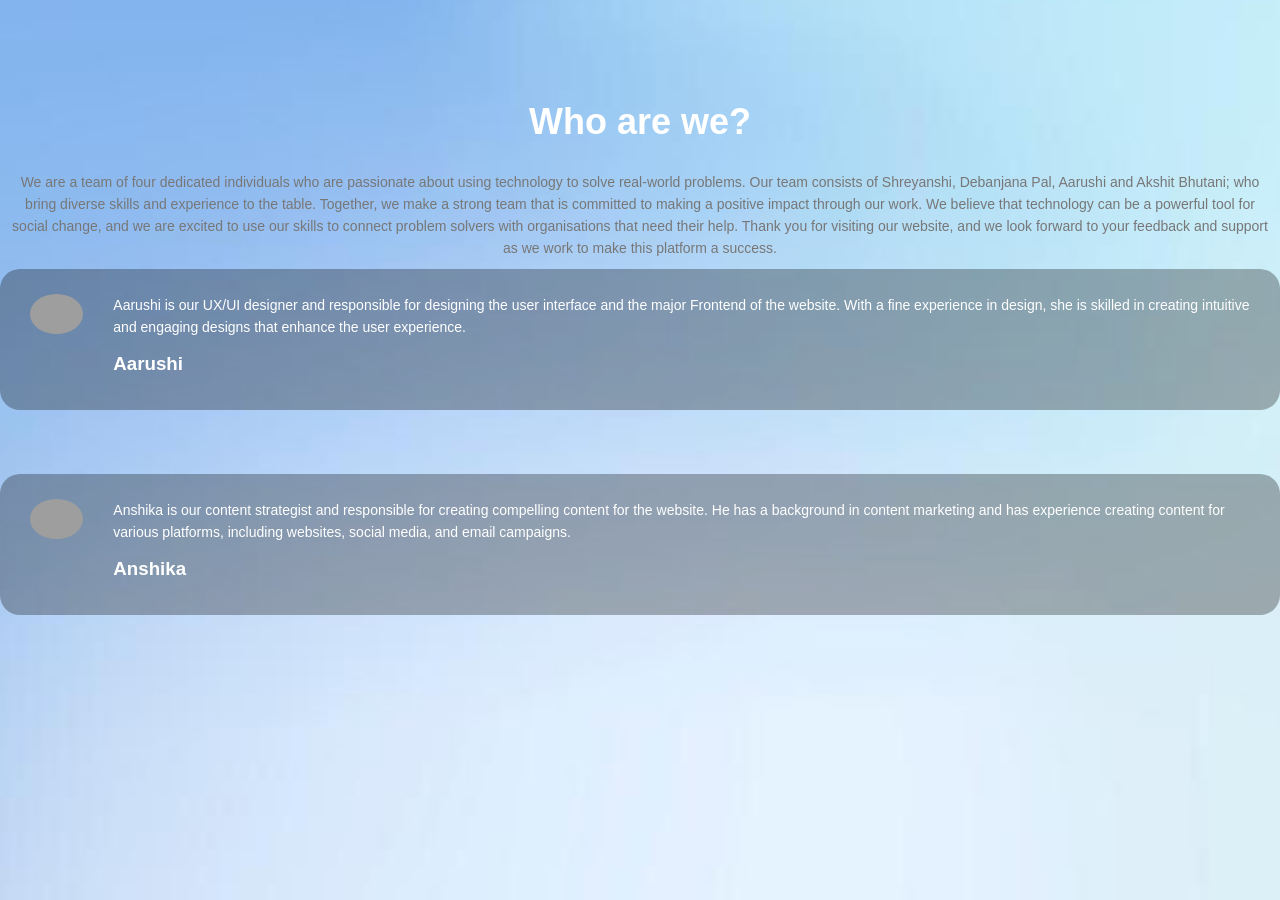
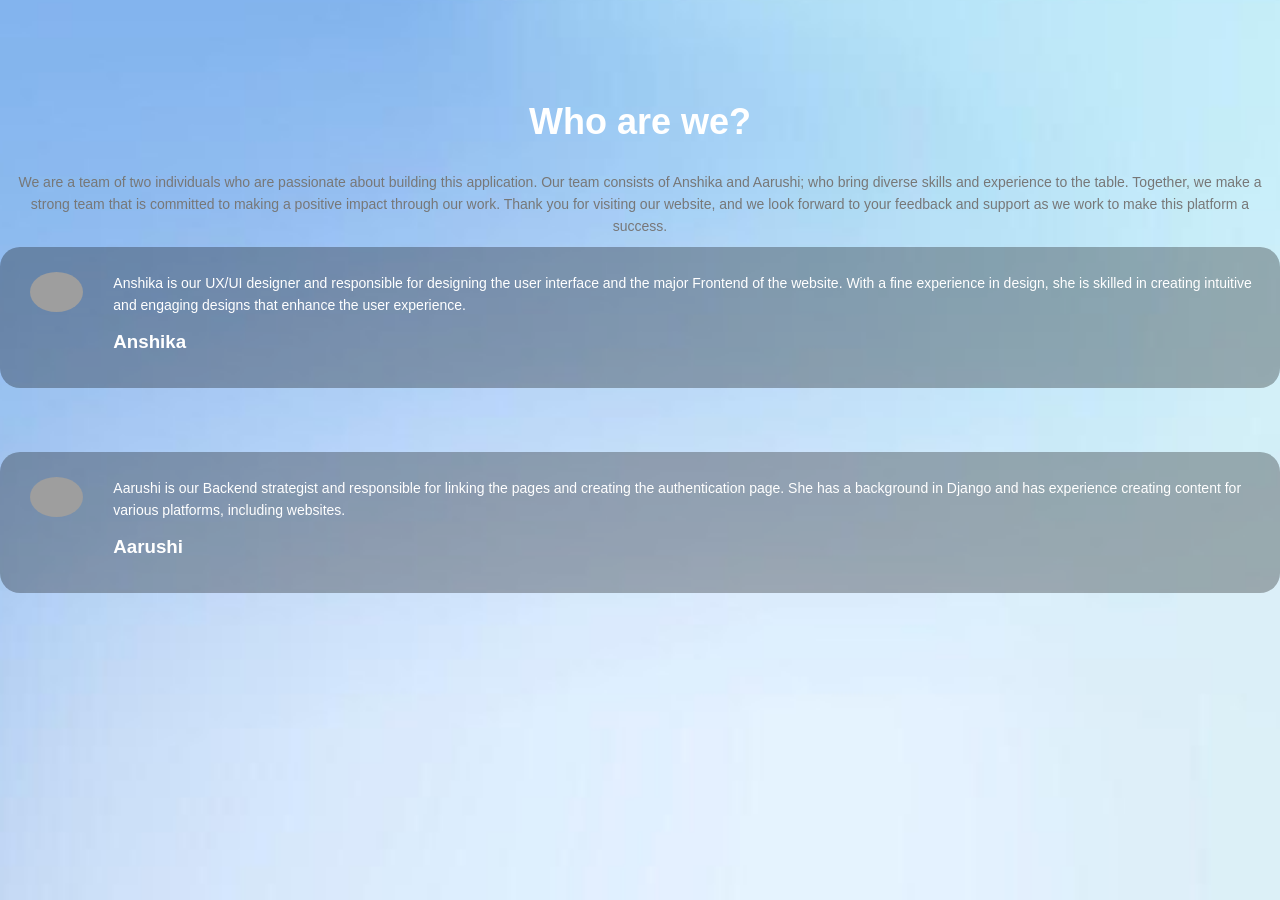
Before and after one commit to anshikasrivastava17/Screenshot_Application, a Django app: page / in a window 1280 px wide. Shown: the part 1699-2599 px from the top of the page. Run offline with Django 4.2, Linux system fonts and the light colour scheme; grey boxes are pictures that could not be loaded.

Commit message:
Edited the home.html

```diff
--- a/Screenshots_Application/ss_app/templates/home.html
+++ b/Screenshots_Application/ss_app/templates/home.html
@@ -64,26 +64,26 @@
     <br>
     <div>
         <p>
-            We are a team of four dedicated individuals who are passionate about using technology to solve real-world problems. Our team consists of Shreyanshi, Debanjana Pal, Aarushi and Akshit Bhutani; who bring diverse skills and experience to the table.
-            Together, we make a strong team that is committed to making a positive impact through our work. We believe that technology can be a powerful tool for social change, and we are excited to use our skills to connect problem solvers with organisations that need their help. Thank you for visiting our website, and we look forward to your feedback and support as we work to make this platform a success.
+            We are a team of two individuals who are passionate about building this application. Our team consists of Anshika and Aarushi; who bring diverse skills and experience to the table.
+            Together, we make a strong team that is committed to making a positive impact through our work. Thank you for visiting our website, and we look forward to your feedback and support as we work to make this platform a success.
         </p>
     </div>
     <div class="rowp">
         <div class="colp">
             <img src="8380015.jpg">
             <div>
-                <p>Aarushi is our UX/UI designer and responsible for designing the user interface and the major Frontend of the website. With a fine experience in design, she is skilled in creating intuitive and engaging designs that enhance the user experience.</p>
+                <p>Anshika is our UX/UI designer and responsible for designing the user interface and the major Frontend of the website. With a fine experience in design, she is skilled in creating intuitive and engaging designs that enhance the user experience.</p>
 
-                <h3>Aarushi</h3>
+                <h3>Anshika</h3>
             </div>
         </div>
         <div class="colp">
             <img src="8380015.jpg">
             <div>
-                <p>Anshika is our content strategist and responsible for creating compelling content for the website. He has a background in content marketing and has experience creating content for various platforms, including websites, social media, and email campaigns.
+                <p>Aarushi is our Backend strategist and responsible for linking the pages and creating the authentication page. She has a background in Django and has experience creating content for various platforms, including websites.
                 </p>
 
-                <h3>Anshika</h3>
+                <h3>Aarushi</h3>
             </div>
         </div>
 
```
